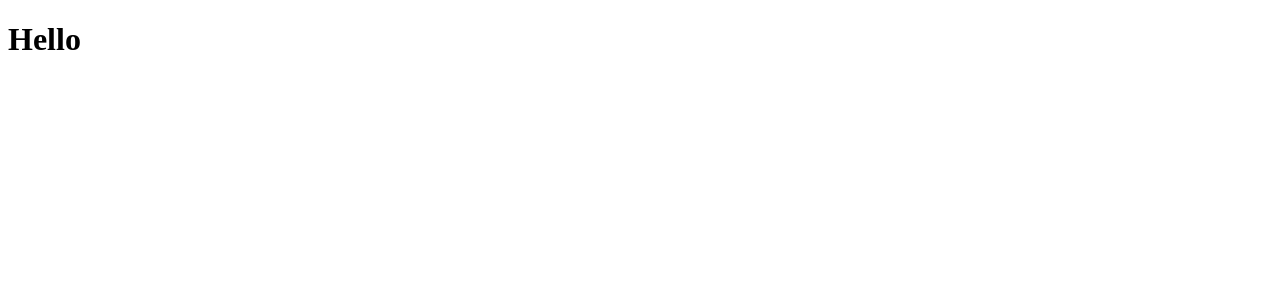
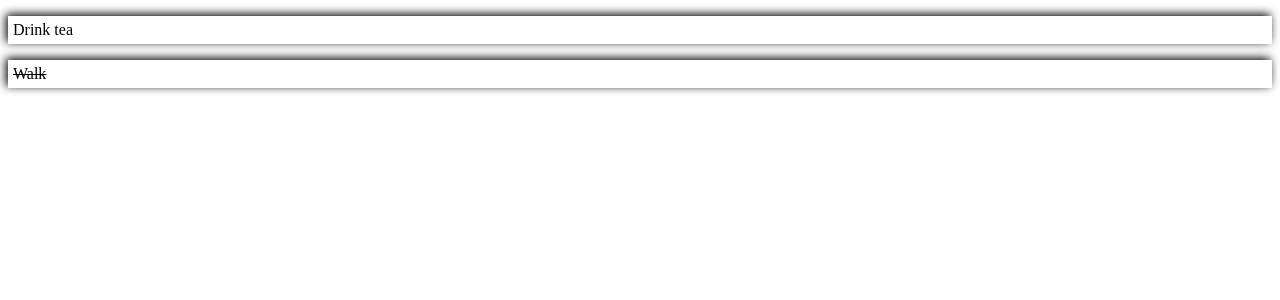
Before and after one commit to xDKey/todoapp-typescript, a React app: page / in a window 1280 px wide. Shown: the top 300 px of the page. Built offline with nearby package versions, Linux system fonts and the light colour scheme.

Commit message:
feat(<ToDoList/>): add component for change toDoItem's status

```diff
--- a/src/App.tsx
+++ b/src/App.tsx
@@ -1,9 +1,32 @@
-import React from 'react'
+import React, { useState } from 'react'
+import ToDoList from './components/ToDoList'
 
-const App = () => {
+type toDoItem = {
+  id: number
+  label: string
+  isDone: boolean
+}
+
+type toDoList = Array<toDoItem>
+
+const App: React.FC = () => {
+  const defaultList: toDoList = [
+    {
+      id: 1,
+      label: 'Drink tea',
+      isDone: false,
+    },
+    {
+      id: 2,
+      label: 'Walk',
+      isDone: true,
+    },
+  ]
+  const [toDoListState, setToDoListState] = useState(defaultList)
+
   return (
     <>
-      <h1>Hello</h1>
+      <ToDoList toDoList={toDoListState} setToDoList={setToDoListState} />
     </>
   )
 }
--- /dev/null
+++ b/src/components/ToDoList.tsx
@@ -0,0 +1,33 @@
+import React from 'react'
+import ToDoItem from './ToDoItem'
+
+type toDoItem = {
+  id: number
+  label: string
+  isDone: boolean
+}
+
+type toDoListProps = {
+  toDoList: Array<toDoItem>
+  setToDoList: (newList: Array<toDoItem>) => void
+}
+
+const ToDoList = ({ toDoList, setToDoList }: toDoListProps) => {
+  const setToDoDone = (id: number): void => {
+    const newtoDoList: Array<toDoItem> = toDoList.map((item) => {
+      if (item.id === id) return { id, label: item.label, isDone: !item.isDone }
+      return item
+    })
+    setToDoList(newtoDoList)
+  }
+
+  return (
+    <>
+      {toDoList.map((item) => (
+        <ToDoItem {...item} setToDoDone={setToDoDone} />
+      ))}
+    </>
+  )
+}
+
+export default ToDoList
```
